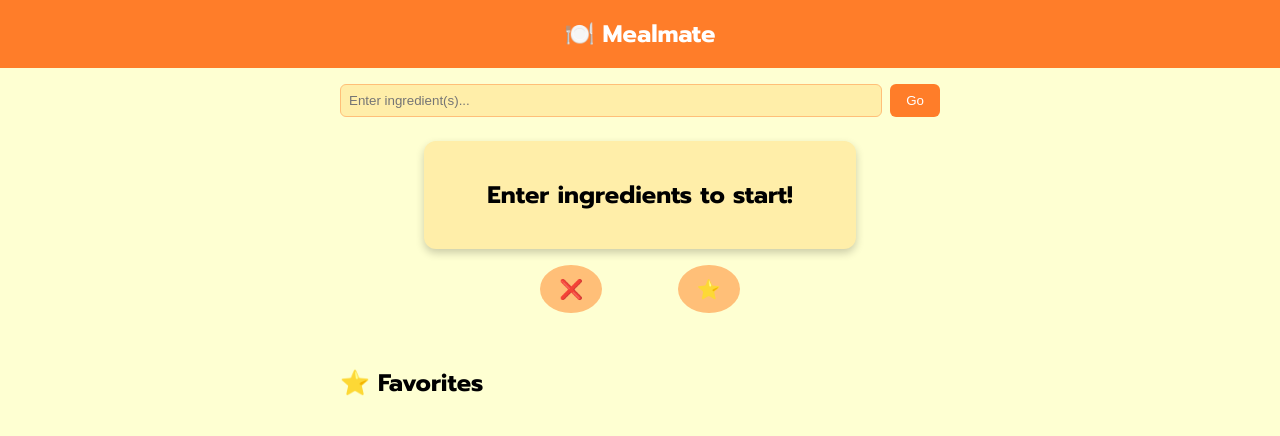
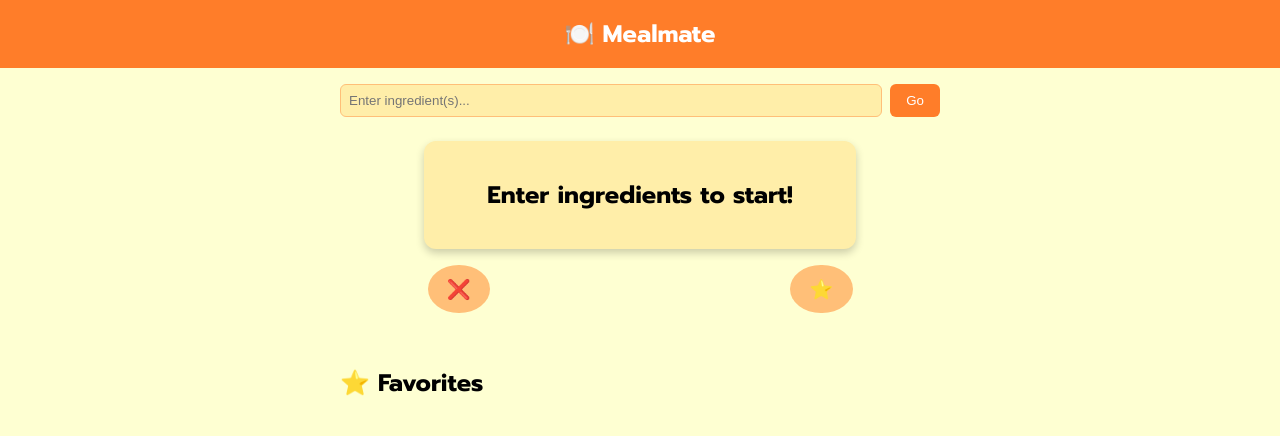
Before and after one commit to campksk/MealMate, a website: page frontend/public/index.html in a window 1280 px wide. Drawn offline with Linux system fonts and the light colour scheme; no server answers.

Commit message:
Update style.css

```diff
--- a/frontend/public/style.css
+++ b/frontend/public/style.css
@@ -70,7 +70,7 @@ main {
 .buttons {
   display: flex;
   justify-content: space-between;
-  width: 200px;
+  width: 425px;
 }
 
 .buttons button {
```
